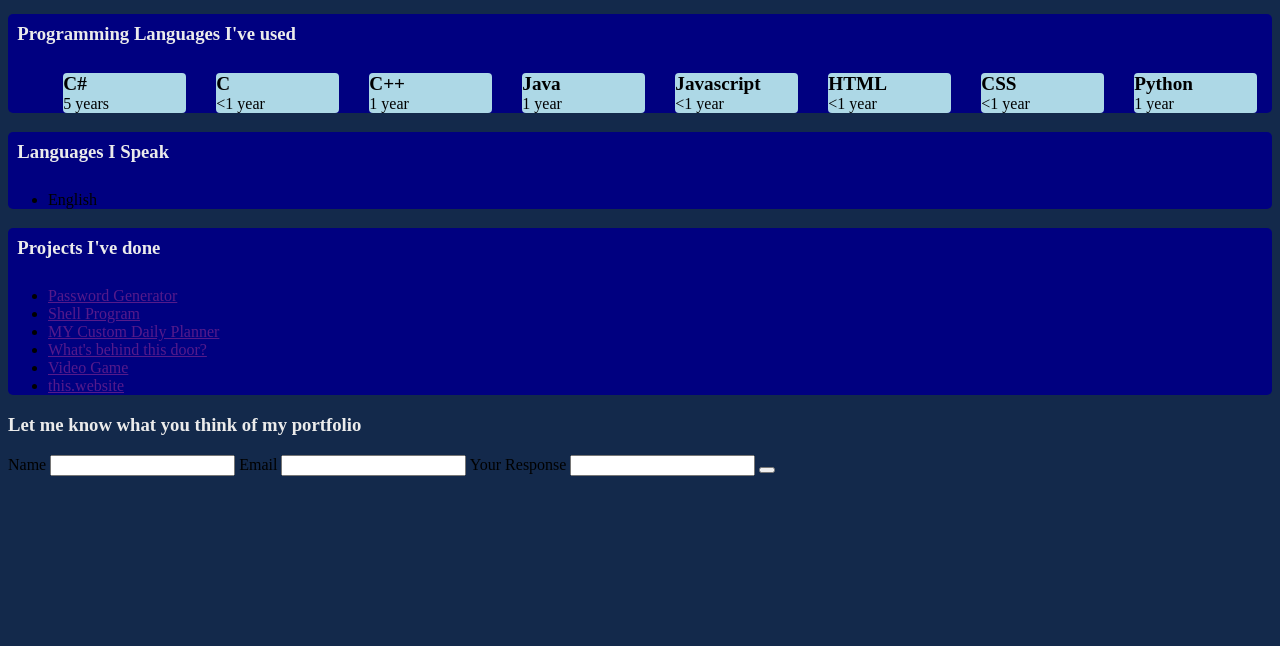
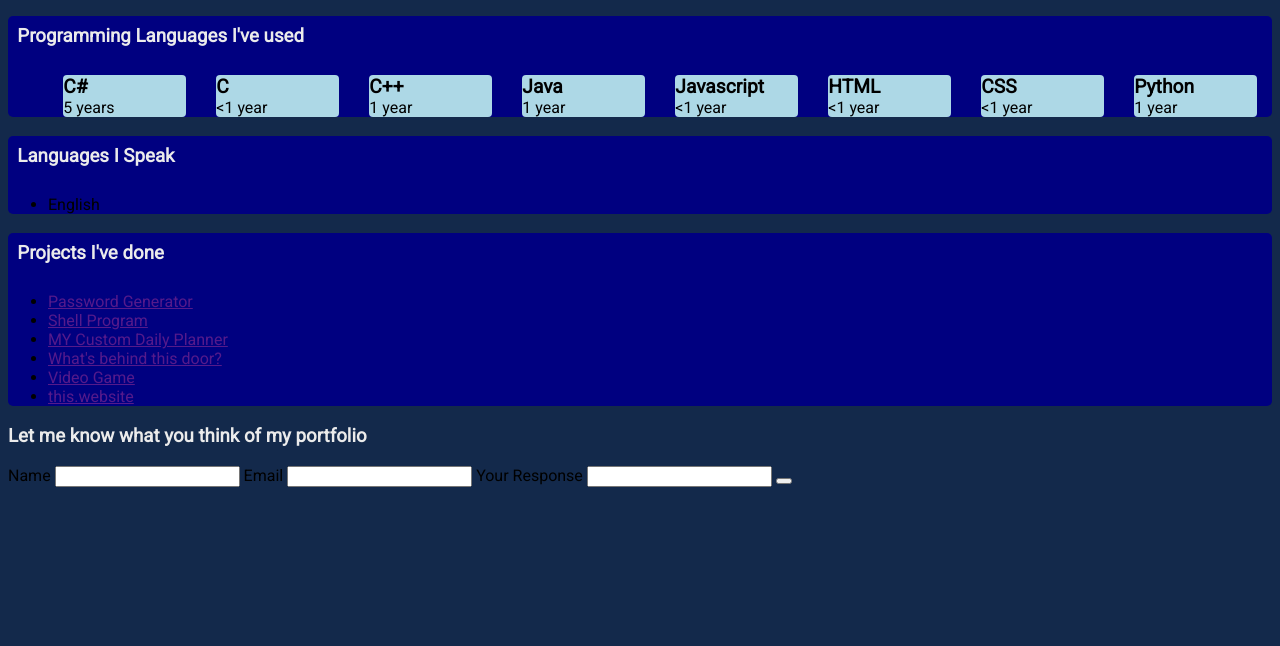
Before and after one commit to burnettemk/portfolio-page, a website: page index.html in a window 1280 px wide. Shown: the part 154-800 px from the top of the page. Drawn offline with Linux system fonts and the light colour scheme.

Commit message:
Add Roboto font

```diff
--- a/css/styles.css
+++ b/css/styles.css
@@ -1,4 +1,12 @@
+/* html {
+    box-sizing: border-box;
+}
+*, *:before, *:after {
+    box-sizing: inherit;
+} */
+
 body {
+    font-family: 'Roboto', sans-serif;
     background: #13294B;
 }
 
--- a/index.html
+++ b/index.html
@@ -5,6 +5,9 @@
 		<title>Mark Burnette's Portfolio</title>
 		<meta name="viewport" content="width=device-width, initial-scale=1.0">
 		<link rel="stylesheet" href="css/styles.css">
+		<link rel="preconnect" href="https://fonts.googleapis.com">
+		<link rel="preconnect" href="https://fonts.gstatic.com" crossorigin>
+		<link href="https://fonts.googleapis.com/css2?family=Roboto&display=swap" rel="stylesheet">
 	</head>
 	<body>
 		<main>
```
